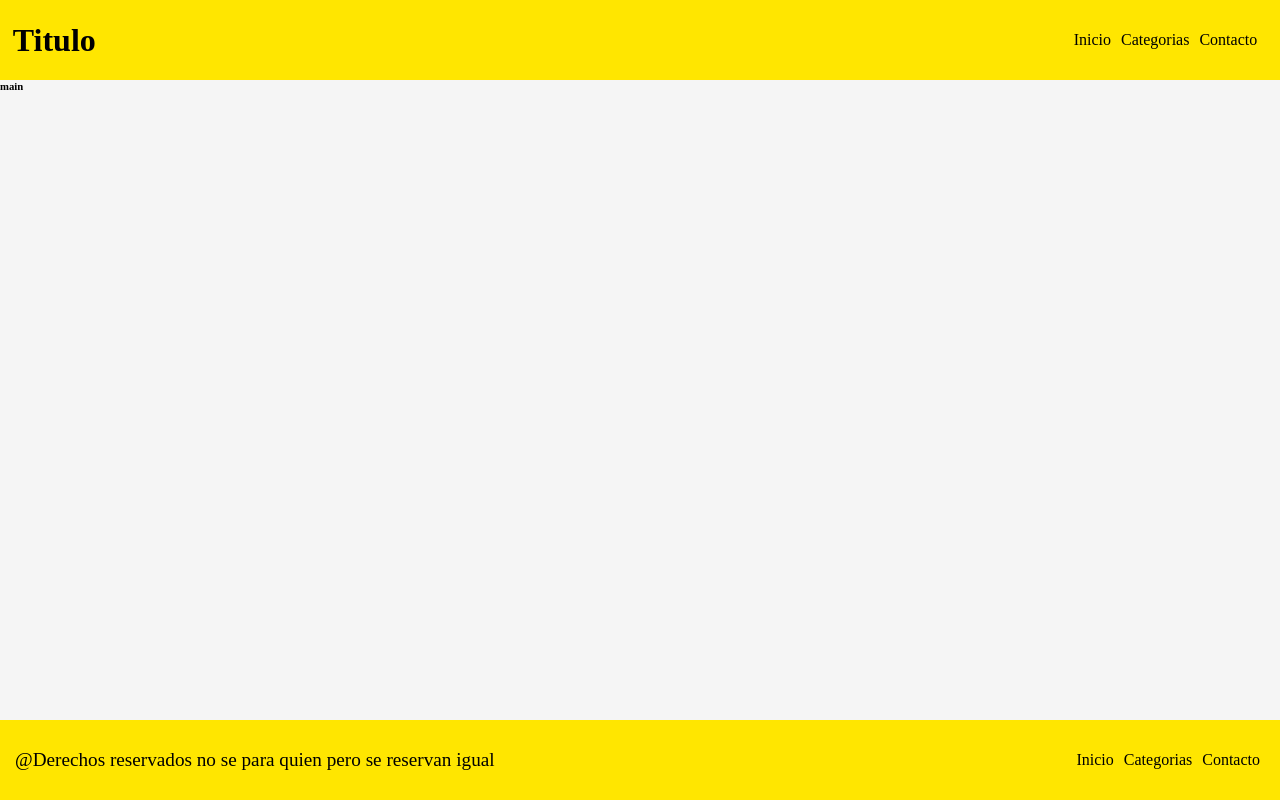
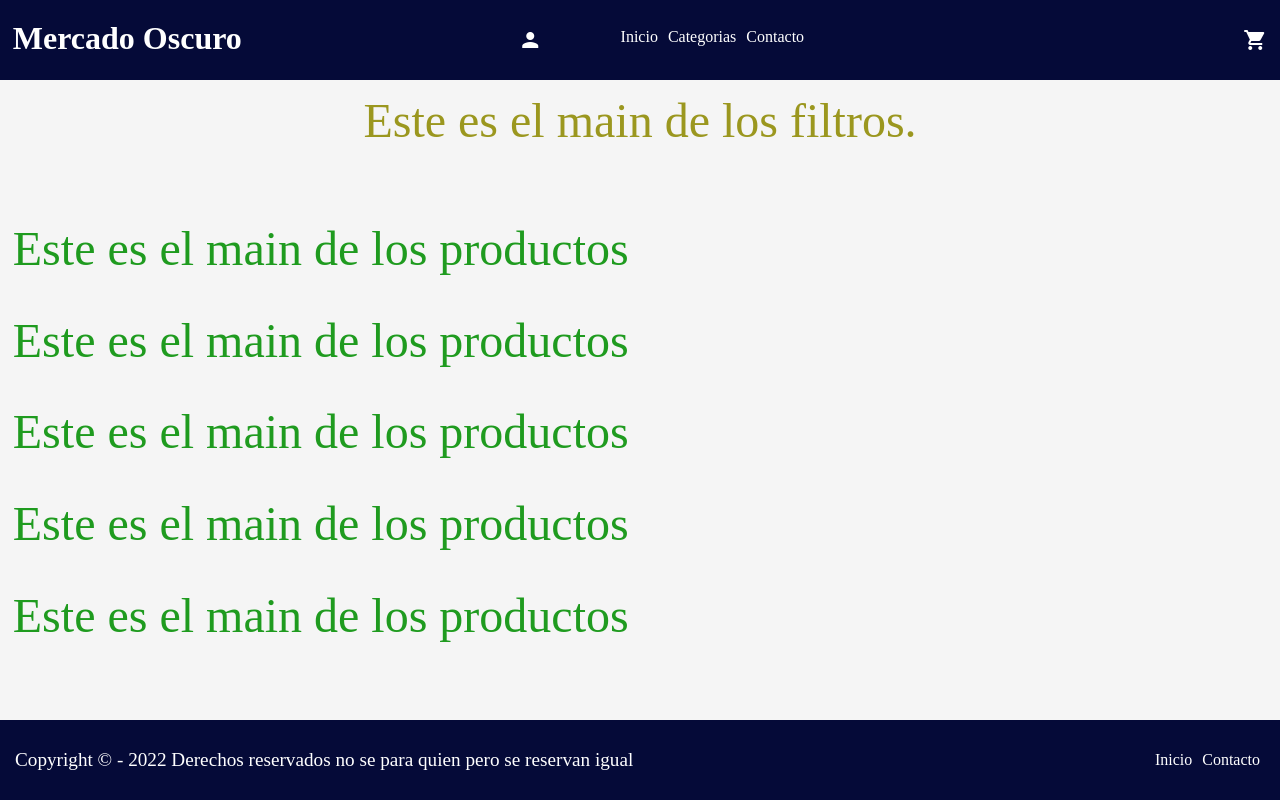
Before and after one commit to EzequielSB1/ecommerce-salinas, a React (Create React App) app: page / in a window 1280 px wide. Built offline with nearby package versions, Linux system fonts and the light colour scheme.

Commit message:
tercer entrega, agregando props

```diff
--- a/public/index.html
+++ b/public/index.html
@@ -11,6 +11,8 @@
     />
     <link rel="apple-touch-icon" href="%PUBLIC_URL%/logo192.png" />
     <link rel="manifest" href="%PUBLIC_URL%/manifest.json" />
+    <link href="https://fonts.googleapis.com/icon?family=Material+Icons"
+      rel="stylesheet">
     <title>React App</title>
   </head>
   <body>
--- /dev/null
+++ b/src/components/CartWidget.js
@@ -0,0 +1,13 @@
+import React from 'react'
+
+const CartWidget = () => {
+    return (
+        <div className='Menu'>
+            <span className='material-icons'>
+                shopping_cart
+            </span>
+        </div>
+    )
+}
+
+export default CartWidget
--- a/src/components/Footer.js
+++ b/src/components/Footer.js
@@ -1,15 +1,13 @@
 // imports
 import React from 'react'
-import Nav from './Nav'
+import NavBar from './NavBar'
 
 // component
 const Footer = () => {
   return (
     <footer>
-        <p>
-            @Derechos reservados no se para quien pero se reservan igual
-        </p>
-        <Nav/>
+        <p>Copyright &copy; - 2022 Derechos reservados no se para quien pero se reservan igual</p>
+        <NavBar/>
     </footer>
   )
 }
--- a/src/components/Header.js
+++ b/src/components/Header.js
@@ -1,13 +1,19 @@
 // imports
 import React from 'react'
-import Nav from './Nav'
+import CartWidget from './CartWidget'
+import NavBar from './NavBar'
 
 // component
 const Header = () => {
+
+  const navbar = true
+  const footer = false
+
   return (
     <header className='header'>
-        <h1 className='header__title'>Titulo</h1>
-        <Nav/>
+        <h1 className='header__title'>Mercado Oscuro</h1>
+        <NavBar navbar={navbar}/>
+        <CartWidget/>
     </header>
   )
 }
--- /dev/null
+++ b/src/components/ItemListContainer.js
@@ -0,0 +1,38 @@
+// imports
+import React from 'react'
+
+// component
+const ItemListContainer = (props) => {
+  if (props.filtros) {
+    return (
+      <div className='filter'>
+        <p>
+          Este es el main de los filtros.
+        </p>
+      </div>
+    )
+  } else {
+    return (
+      <div className='products'>
+        <p>
+          Este es el main de los productos
+        </p>
+        <p>
+          Este es el main de los productos
+        </p>
+        <p>
+          Este es el main de los productos
+        </p>
+        <p>
+          Este es el main de los productos
+        </p>
+        <p>
+          Este es el main de los productos
+        </p>
+      </div>
+    )
+  }
+}
+
+// exports
+export default ItemListContainer
--- a/src/components/Main.js
+++ b/src/components/Main.js
@@ -1,11 +1,16 @@
 // imports
 import React from 'react'
+import ItemListContainer from './ItemListContainer'
 
 // component
 const Main = () => {
+
+  const filtros = true
+
   return (
     <main>
-      <h6>main</h6>
+      <ItemListContainer filtros={filtros}/>
+      <ItemListContainer/>
     </main>
   )
 }
--- a/src/components/Nav.js
+++ /dev/null
@@ -1,16 +0,0 @@
-// imports
-import React from 'react'
-
-// component
-const Nav = () => {
-  return (
-    <nav className='nav'>
-        <a href="#" className='nav__link'>Inicio</a>
-        <a href="#" className='nav__link'>Categorias</a>
-        <a href="#" className='nav__link'>Contacto</a>
-    </nav>
-  )
-}
-
-// export
-export default Nav
--- /dev/null
+++ b/src/components/NavBar.js
@@ -0,0 +1,30 @@
+// imports
+import React from 'react'
+
+// component
+const Nav = (props) => {
+
+  if (props.navbar) {
+    return (
+      <nav className='nav'>
+          <span className='material-icons'>person</span>
+          <a href="#" className='nav__link'>Inicio</a>
+          <a href="#" className='nav__link'>Categorias</a>
+          <a href="#" className='nav__link'>Contacto</a>
+      </nav>
+    )
+  } else {
+    return (
+      <nav className='nav'>
+        <a href="#" className='nav__link'>Inicio</a>
+        <a href="#" className='nav__link'>Contacto</a>
+      </nav>
+    )
+  }
+
+
+
+}
+
+// export
+export default Nav
--- a/src/sass/style.scss
+++ b/src/sass/style.scss
@@ -9,24 +9,38 @@
 }
 
 header, footer {
-    background-color: #ffe600;
+    background-color: #050a38;
 }
 
 
 a {
     text-decoration: 0;
-    color: #000;
+    color: #fff;
 }
 
 .header {
     width: 100vw;
     height: 10vh;
     padding: 1%;
-    display: flex;
-    flex-direction: row;
-    justify-content: space-between;
+    display: grid;
     align-items: center;
+    grid-template-columns: 1fr 3fr .8fr;
+    grid-template-rows: 1fr;
+    grid-template-areas:
+        "title nav cart";
+    h1 {
+        grid-area: title;
+        margin-bottom: 3px;
+        color: #fff;
+    }
     nav {
+        grid-area: nav;
+        display: flex;
+        justify-content: center;
+        span {
+            color: #fff;
+            margin-right: 10%;
+        }
         a {
             font-size: 1rem;
             margin-right: 10px;
@@ -35,11 +49,43 @@ a {
             }
         }
     }
+    .Menu {
+        grid-area: cart;
+        display: flex;
+        justify-content: flex-end;
+        span {
+            color: #fff;
+            &:hover {
+                cursor: pointer;
+            }
+        }
+    }
 }
 
 main {
     height: 80vh;
     background-color: #f5f5f5;
+    .filter {
+        height: 20%;
+        padding: 1%;
+        p {
+            font-size: 3rem;
+            text-align: center;
+            color: #9b971f;
+        }
+    }
+    .products {
+        height: 70%;
+        padding: 1%;
+        display: flex;
+        flex-direction: column;
+        justify-content: space-between;
+        p {
+            font-size: 3rem;
+            text-align: start;
+            color: #1f9b1f;
+        }
+    }
 }
 
 footer {
@@ -50,6 +96,7 @@ footer {
     justify-content: space-between;
     align-items: center;
     p {
+        color: #fff;
         margin-left: 5px;
         font-size: 1.2rem;
     }
```
Also changed, not shown: 1 other file (tests, documents, lock files or other folders).
